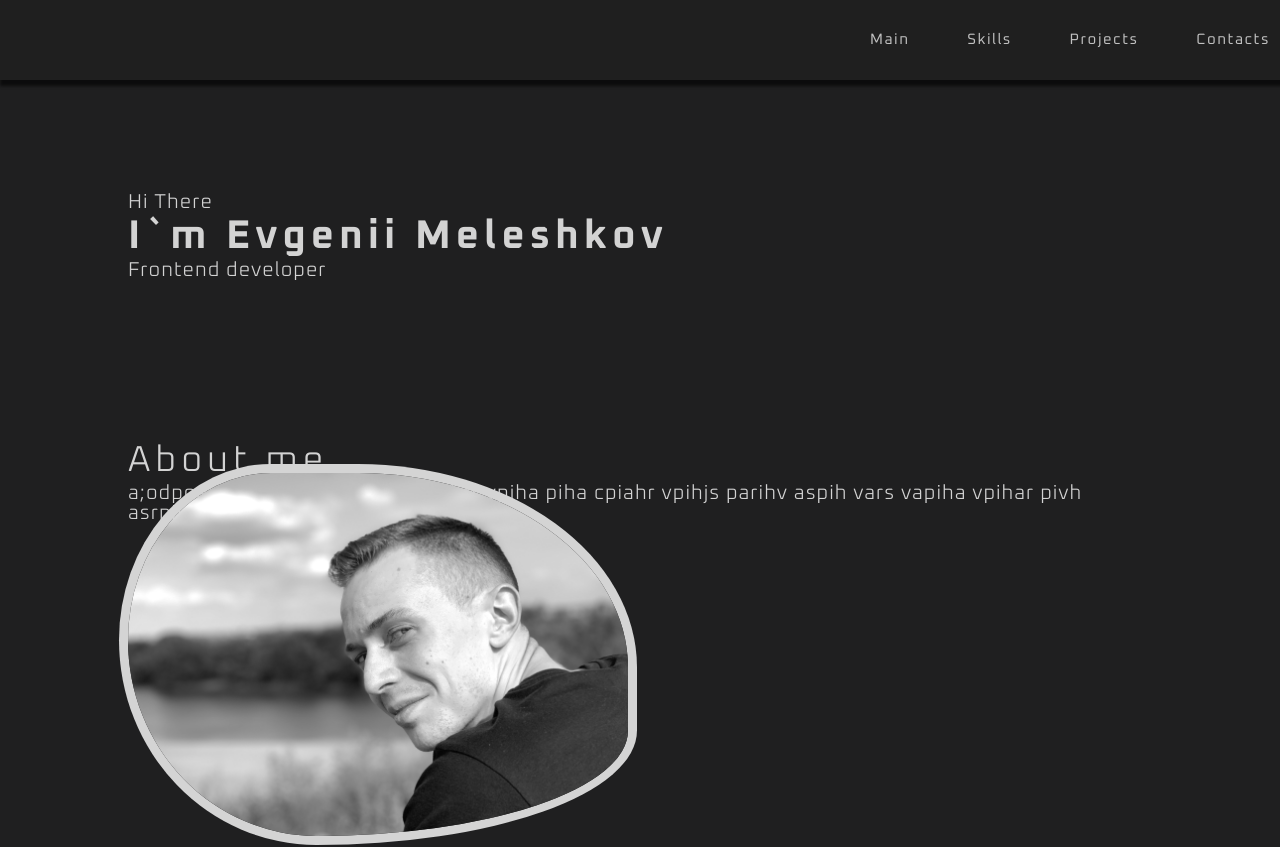
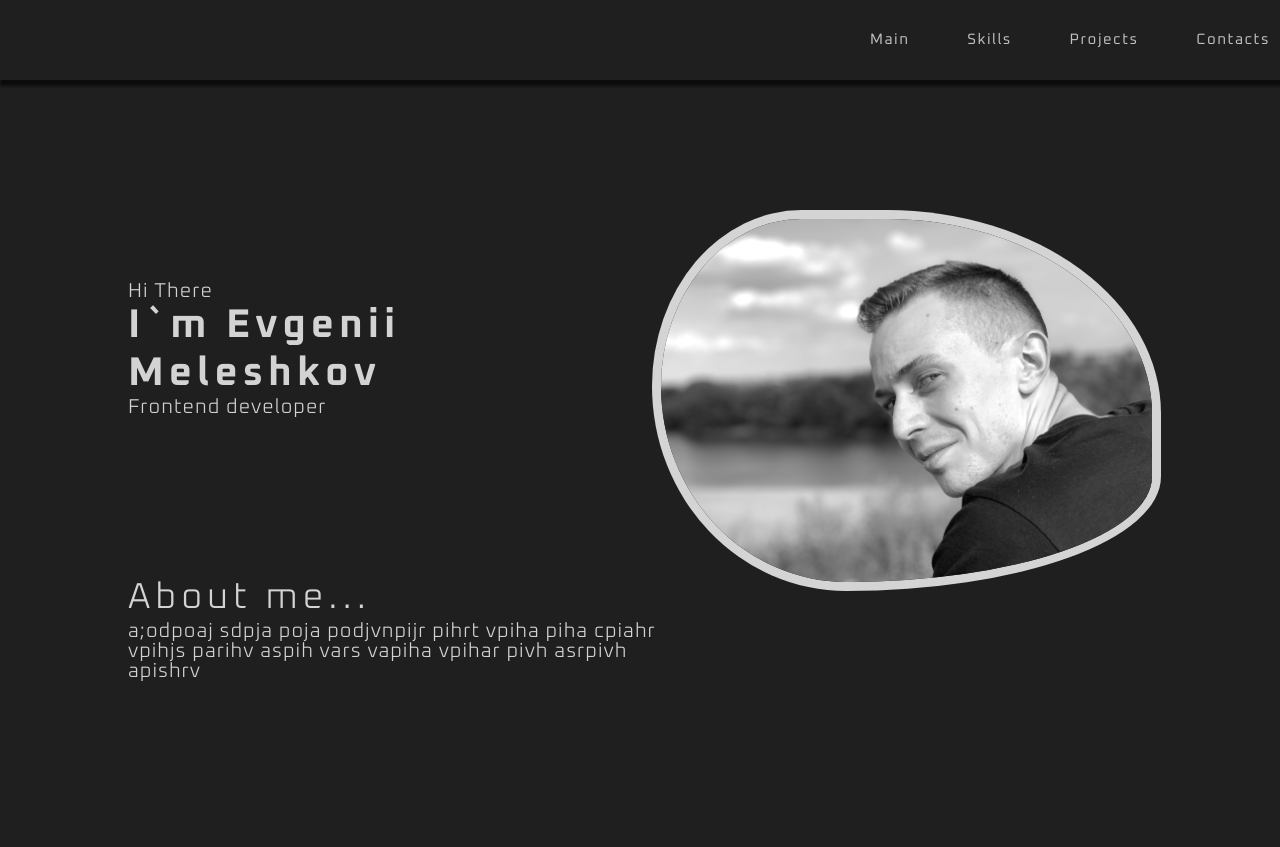
Before and after one commit to EvgeniiMeleshkov/portfolio, a React (Create React App) app: page / in a window 1280 px wide. Shown: the top 847 px of the page. Built offline with nearby package versions, Linux system fonts and the light colour scheme.

Commit message:
My oun way in progress

```diff
--- a/src/common/styles/container/Container.module.css
+++ b/src/common/styles/container/Container.module.css
@@ -3,8 +3,9 @@
     height: 100%;
     margin: 80px auto;
     display: flex;
+    flex-direction: row-reverse;
     align-items: center;
-    flex-wrap: wrap;
+    flex-wrap: nowrap;
 }
 
 @media screen and (max-width: 630px){
@@ -13,3 +14,9 @@
         padding-bottom: 50px;
     }
 }
+@media screen and (max-width: 950px){
+    .container {
+        flex-wrap: wrap;
+        flex-direction: column;
+    }
+}
--- a/src/main/Main.tsx
+++ b/src/main/Main.tsx
@@ -7,6 +7,9 @@ const Main = () => {
     return (
         <div className={s.mainBlock}>
             <div className={`${sContainer.container} ${s.mainContainer}`}>
+                <div className={s.photoFrame}>
+                    <img alt="MyPhoto" src={myPhoto} className={s.photo}/>
+                </div>
                 <div className={s.greetings}>
                     <p>Hi There</p>
                     <h1>I`m Evgenii Meleshkov</h1>
@@ -16,10 +19,6 @@ const Main = () => {
                     </h2>
                     <p>a;odpoaj sdpja poja podjvnpijr pihrt vpiha piha cpiahr vpihjs parihv aspih vars vapiha vpihar pivh asrpivh apishrv </p>
                 </div>
-
-                <div className={s.photoFrame}>
-                    <img alt="MyPhoto" src={myPhoto} className={s.photo}/>
-                </div>
             </div>
 
         </div>
```
